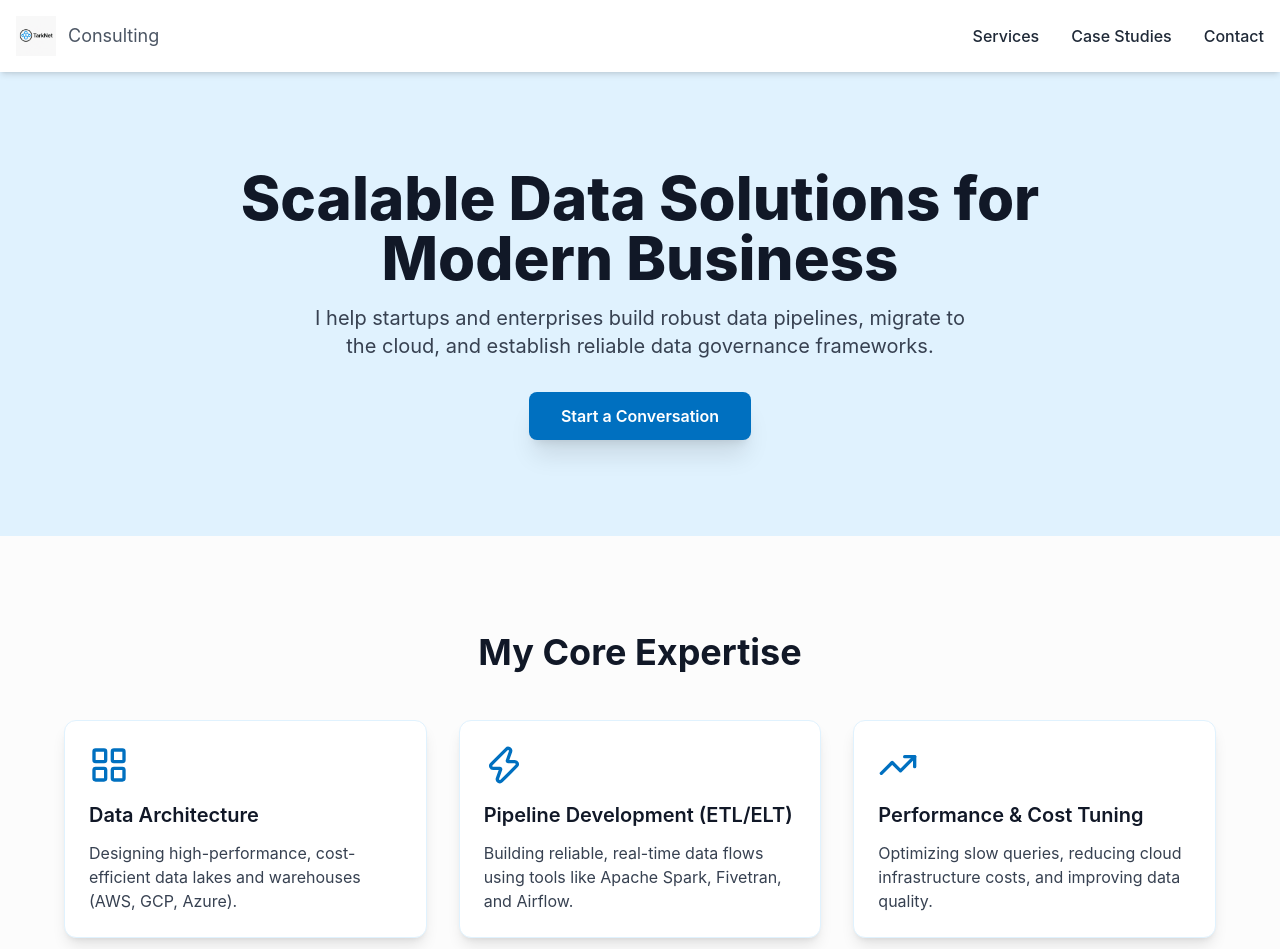
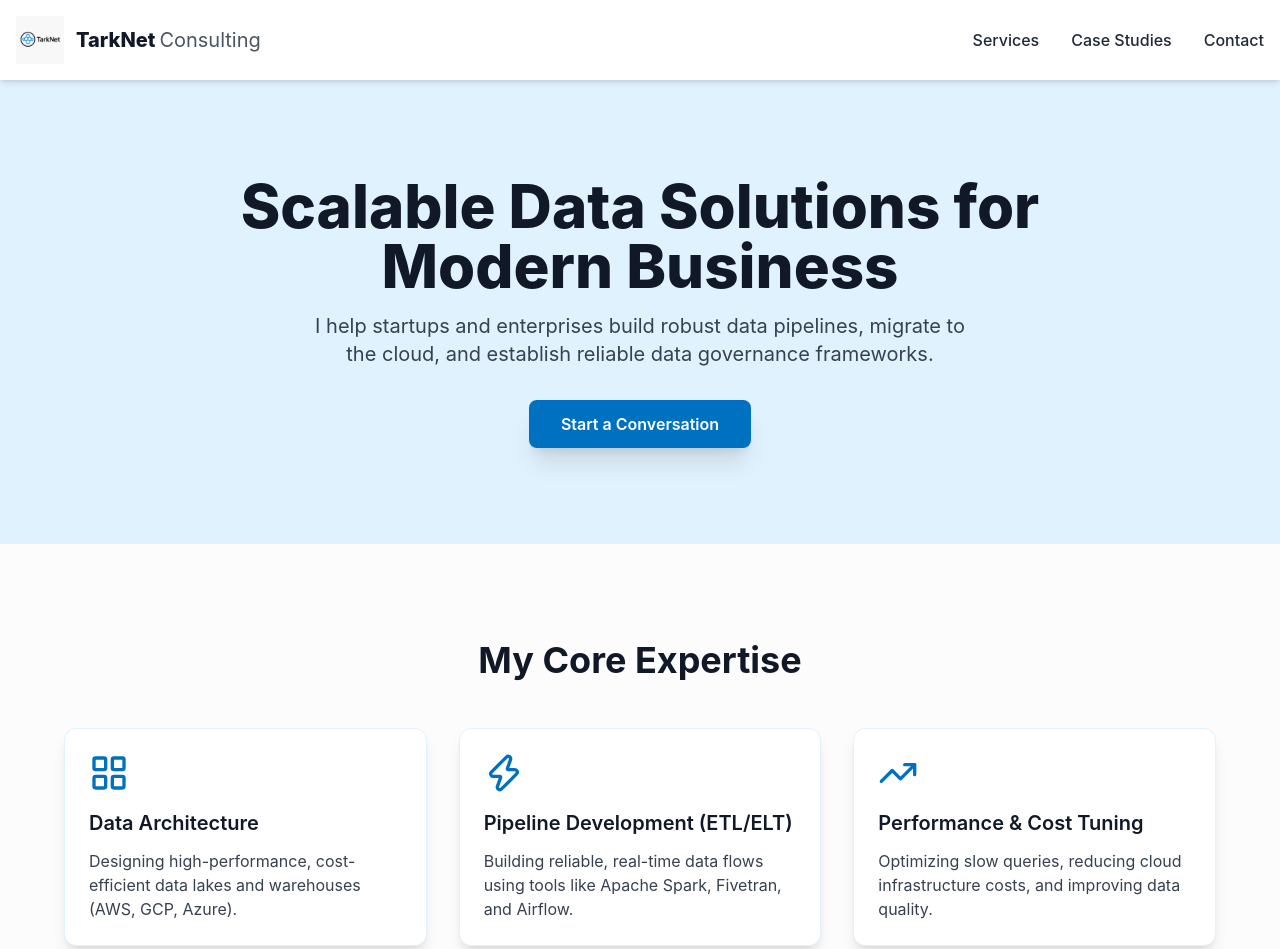
Before and after one commit to dsibanov/dsibanov.github.io, a plain HTML site: page index.html in a window 1280 px wide. Shown: the top 949 px of the page. Drawn offline with nearby package versions, Linux system fonts and the light colour scheme.

Commit message:
Update index.html

```diff
--- a/index.html
+++ b/index.html
@@ -25,9 +25,10 @@
 
     <!-- 1. Navigation Bar --><header class="bg-white shadow-md sticky top-0 z-50">
         <div class="container mx-auto px-4 py-4 flex justify-between items-center">
-            <!-- Logo/Brand Name - NOW USING LOGO.PNG --><a href="#" class="flex items-center">
-                <img src="logo.png" alt="TarkNet Logo" class="h-10 mr-3">
-                <span class="text-lg font-normal text-gray-600 hidden sm:inline">Consulting</span>
+            <!-- Logo/Brand Name - INCREASED SIZE AND ADDED TEXT --><a href="#" class="flex items-center">
+                <!-- Image size increased to h-12 (48px) --><img src="logo.png" onerror="this.onerror=null;this.src='https://placehold.co/160x40/0070c0/ffffff?text=TarkNet+Logo'" alt="TarkNet Logo" class="h-12 mr-3">
+                <!-- Added primary name and increased "Consulting" text size --><span class="text-xl font-extrabold text-gray-900 mr-1">TarkNet</span>
+                <span class="text-xl font-normal text-gray-600 hidden sm:inline">Consulting</span>
             </a>
             <!-- Desktop Navigation --><nav class="hidden md:flex space-x-8 font-medium">
                 <a href="#services" class="hover:text-[#0070c0] transition duration-300">Services</a>
```
